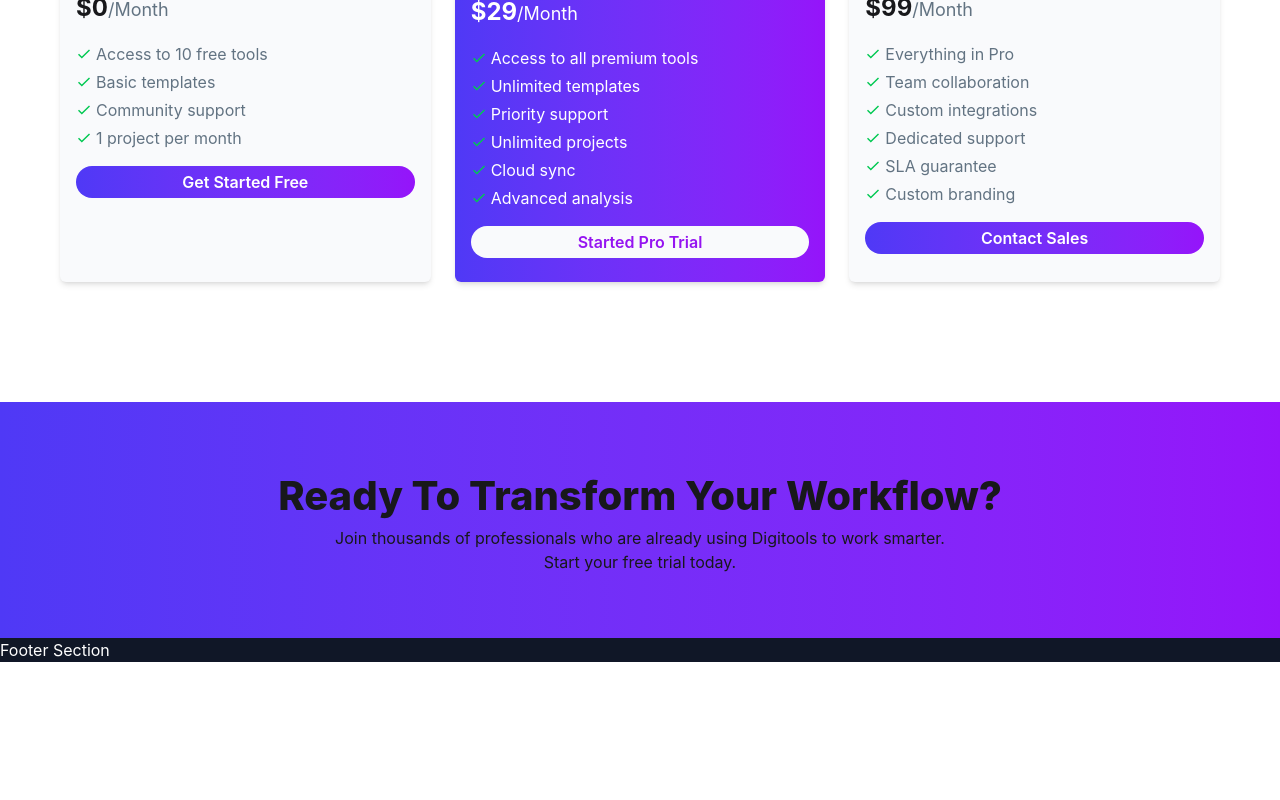
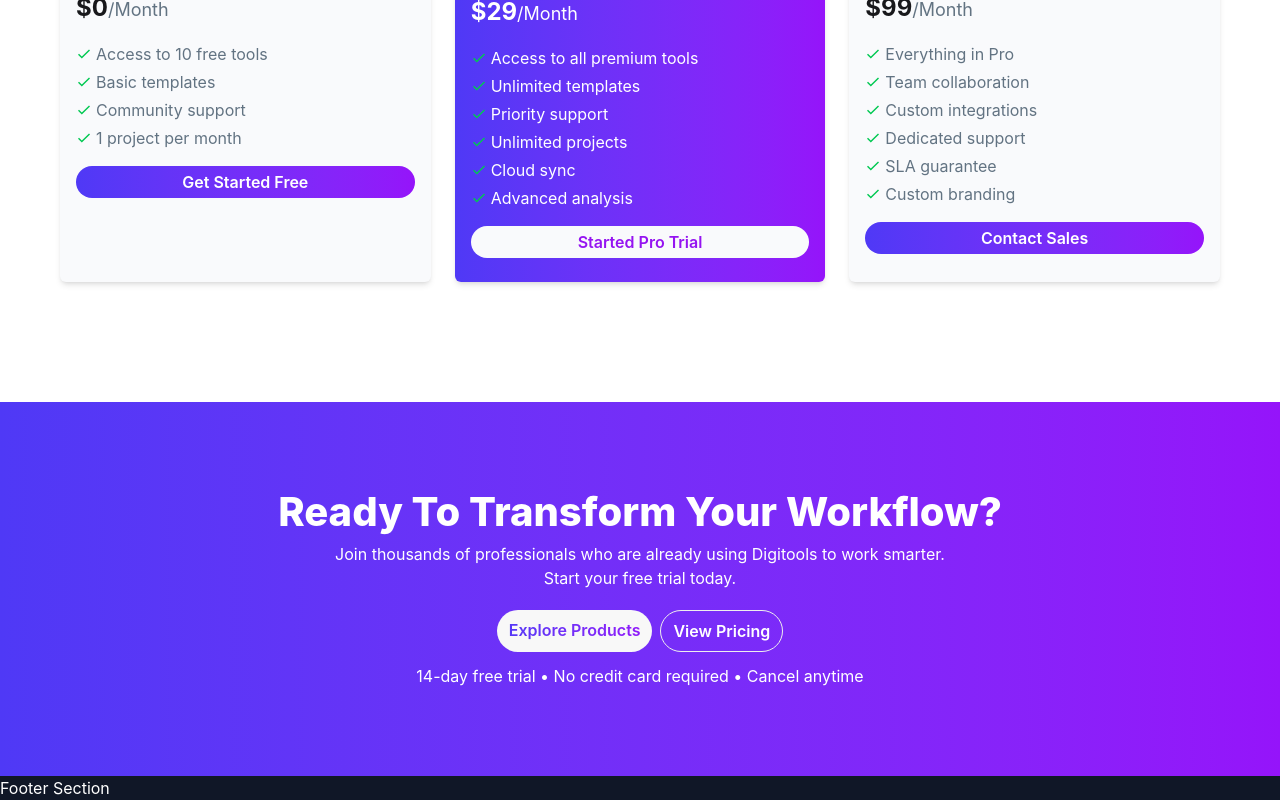
Before and after one commit to faridhakanda/assignment_06, a React (Vite) app: page / in a window 1280 px wide. Shown: the part 3266-4066 px from the top of the page. Before the commit the page ends 3928 px from the top, so only its background shows below. Built offline with nearby package versions, Linux system fonts and the light colour scheme.

Commit message:
ready banner is ok

```diff
--- a/src/components/ui/ready.jsx
+++ b/src/components/ui/ready.jsx
@@ -3,9 +3,19 @@
 const ReadyBanner = () => {
     return (
         <div className='bg-gradient-to-l from-[#9514FA] to-[#4F39F6] text-center'>
-            <div className='py-16'>
+            <div className='py-20 text-[#FFFFFF]'>
                 <h2 className='font-extrabold text-[40px]'>Ready To Transform Your Workflow?</h2>
                 <p>Join thousands of professionals who are already using Digitools to work smarter. <br></br>Start your free trial today.</p>
+                <div>
+                    <div className='flex mx-auto mt-5 mb-3 justify-center space-x-2'>
+                        <div className='bg-base-200 items-center text-center rounded-full'>
+                            <button className='cursor-pointer bg-gradient-to-l from-[#9514FA] to-[#4F39F6] bg-clip-text text-transparent items-center text-center px-3 py-2 font-semibold'>Explore Products</button>
+                        </div>
+
+                        <button className='cursor-pointer border-1 border-base-300 px-3 py-2 text-center rounded-full font-semibold'>View Pricing</button>
+                    </div>
+                    <p className='text-[#FFFFFF] my-2'>14-day free trial • No credit card required • Cancel anytime</p>
+                </div>
             </div>
 
         </div>
--- a/src/components/ui/simple.jsx
+++ b/src/components/ui/simple.jsx
@@ -80,7 +80,7 @@
                                     )}
                                 </ul>
 
-                                <button className={`${data.active ? 'bg-[#F9FAFC] text-[#9514F1] ':'bg-gradient-to-l from-[#9514FA] to-[#4F39F6] text-[#FFFFFF]'} font-semibold px-2 py-1 rounded-full mx-auto  justify-center w-full`}>{data.button}</button>
+                                <button className={`${data.active ? 'bg-[#F9FAFC] text-[#9514F1] ':'bg-gradient-to-l from-[#9514FA] to-[#4F39F6] text-[#FFFFFF]'} font-semibold px-2 py-1 rounded-full mx-auto  justify-center w-full cursor-pointer`}>{data.button}</button>
                             </div>
                         </div>
                     )}
```
